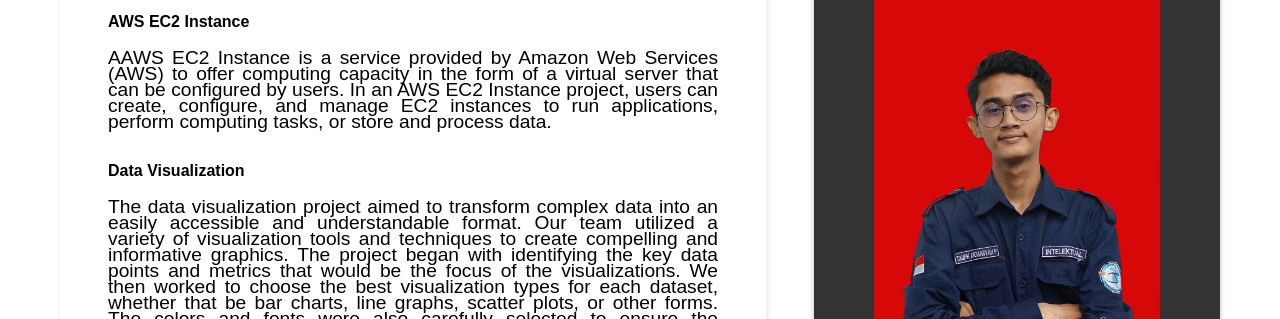
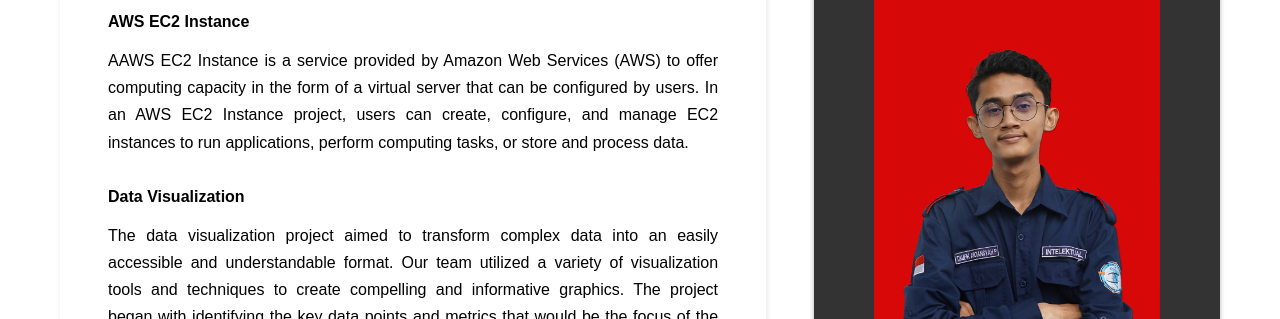
Before and after one commit to MidoriNoKen/myPortofolio, a plain HTML site: page index.html in a window 1280 px wide. Shown: the part 481-800 px from the top of the page. Drawn offline with Linux system fonts and the light colour scheme.

Commit message:
Font size on Article Section again

```diff
--- a/style.css
+++ b/style.css
@@ -108,8 +108,8 @@
 }
 
 article p {
-    line-height: 1rem;
-    font-size: 1.2rem;
+    line-height: 1.7rem;
+    font-size: 1rem;
     text-align: justify;
 }
 
```
